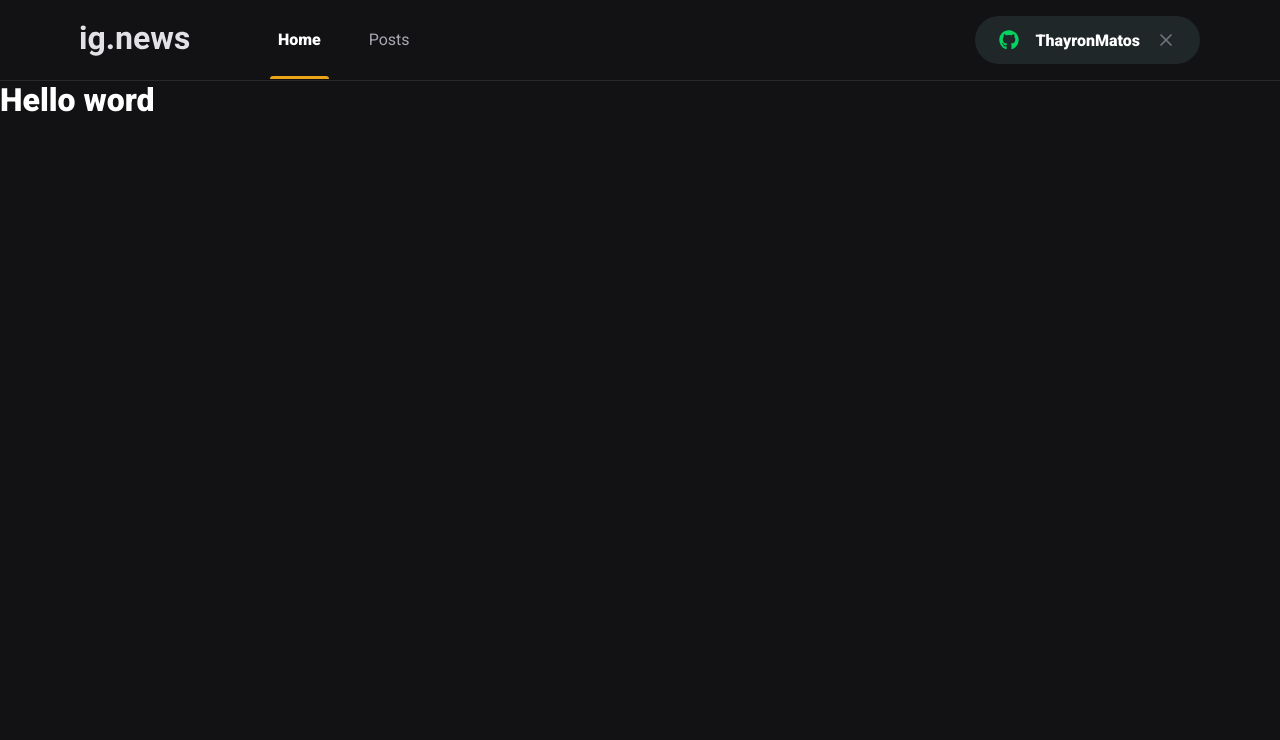
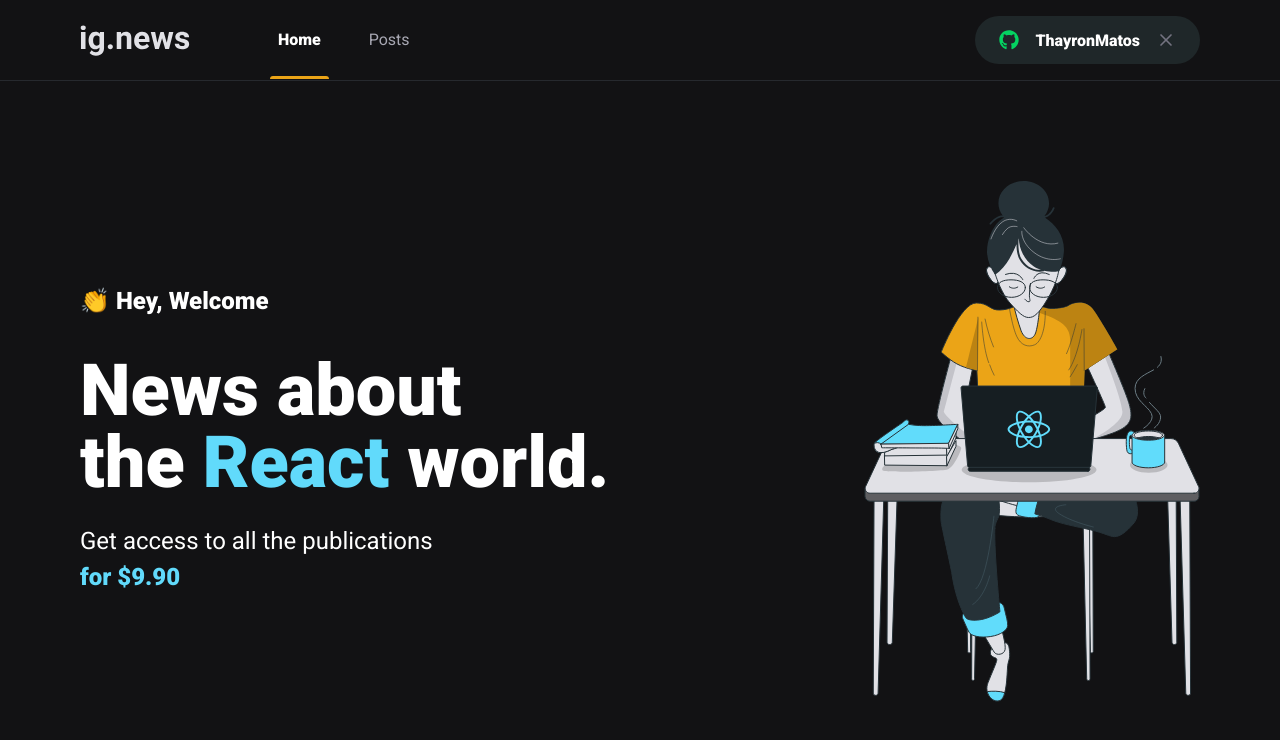
Before and after one commit to thayronFeitosa/Fundamentos-Next.js, a Next.js app: page / in a window 1280 px wide. Shown: the top 740 px of the page. Built offline with nearby package versions, Linux system fonts and the light colour scheme.

Commit message:
Finalizando a pagina home da aplicaçao

```diff
--- /dev/null
+++ b/src/pages/home.module.scss
@@ -0,0 +1,43 @@
+.contentContainer {
+  max-width: 1120px;
+  margin: 0 auto;
+  padding: 0 2rem;
+  height: calc(100vh - 5rem); // centraliza 100% menos o 5rem do cabeçalho
+
+  display: flex;
+  align-items: center;
+  justify-content: space-between;
+
+}
+
+.hero {
+  max-width: 600px;
+
+  > span {
+    font-size:  1.5rem;
+    font-weight: bold;
+  }
+
+  h1 {
+    font-size: 4.5rem;
+    line-height: 4.5rem;
+    font-weight: 900;
+    margin-top: 2.5rem;
+
+    span {
+      color: var(--cyan-500)
+    }
+  }
+
+  p {
+    font-size: 1.5rem;
+    line-height: 2.25rem;
+    margin-top: 1.5rem;
+
+    span {
+      color: var(--cyan-500);
+      font-weight :bold;
+    }
+
+  }
+}
--- a/src/pages/index.tsx
+++ b/src/pages/index.tsx
@@ -1,11 +1,23 @@
 import Head from 'next/head';
+
+import styles from './home.module.scss';
 
 export default function Home() {
   return (
     <>
-      <Head> <title>ig.news</title> </Head>
-      <h1>Hello word
-      </h1>
+      <Head> <title>Hpme | ig.news</title> </Head>
+
+      <main className={styles.contentContainer}>
+        <section className={styles.hero}>
+          <span>👏 Hey, Welcome</span>
+          <h1>News about <br/> the <span>React</span> world.</h1>
+          <p>
+            Get access to all the publications <br />
+            <span>for $9.90</span>
+          </p>
+        </section>
+        <img src="/images/avatar.svg" alt="Girl coding" />
+      </main>
     </>
   )
 }
```
